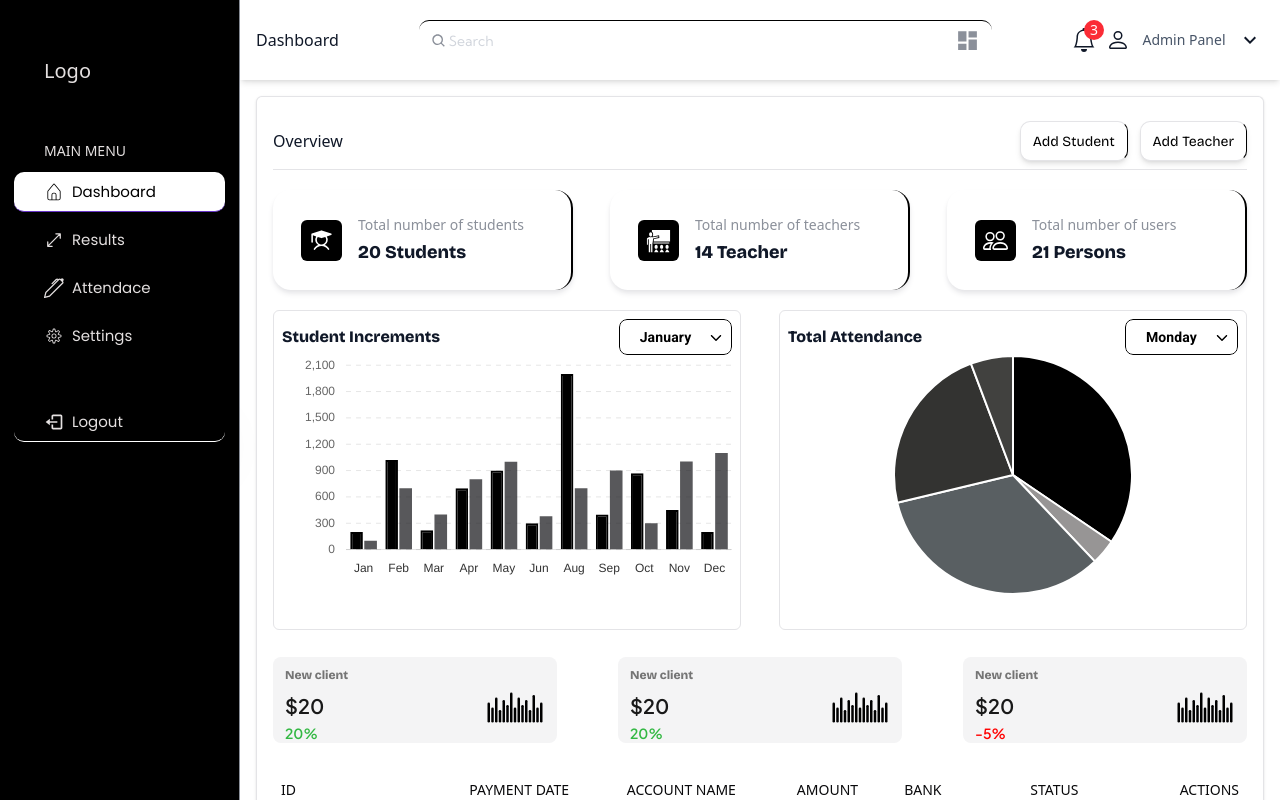
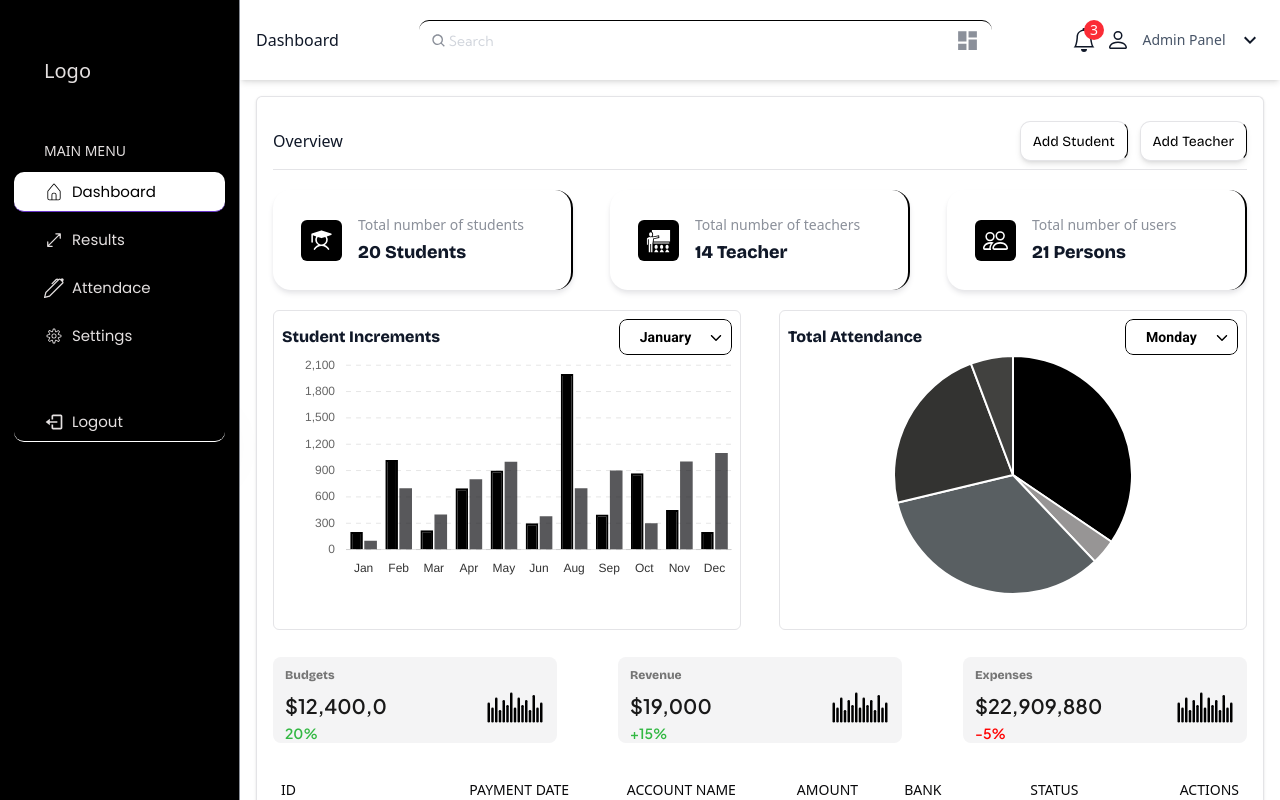
Before and after one commit to chijiokerichard/SMS, a Next.js app: page /admin/dashboard/pages/home in a window 1280 px wide. Shown: the top 800 px of the page. Built offline with nearby package versions, Linux system fonts and the light colour scheme.

Commit message:
added hight money amount

```diff
--- a/Components/ui/home/highlights/HighlightsComp.tsx
+++ b/Components/ui/home/highlights/HighlightsComp.tsx
@@ -5,9 +5,9 @@ import HighLight from "./HighLight"
 function HighlightsComp() {
   return (
     <div className="flex  items-center justify-between w-full gap-1">
-    <HighLight img={<BarChartIcon color="#000" size={60}  />} title='New client' amount='20' percentage='20'/>
-    <HighLight img={<BarChartIcon color="#000" size={60}  />} title='New client' amount='20' percentage='20'/>
-    <HighLight img={<BarChartIcon color="#000" size={60}  />} title='New client' color="red" amount='20' percentage='-5'/>
+    <HighLight img={<BarChartIcon color="#000" size={60}  />} title='Budgets' amount='12,400,0' percentage='20'/>
+    <HighLight img={<BarChartIcon color="#000" size={60}  />} title='Revenue' amount='19,000' percentage='+15'/>
+    <HighLight img={<BarChartIcon color="#000" size={60}  />} title='Expenses' color="red" amount='22,909,880' percentage='-5'/>
     </div>
   )
 }
```
